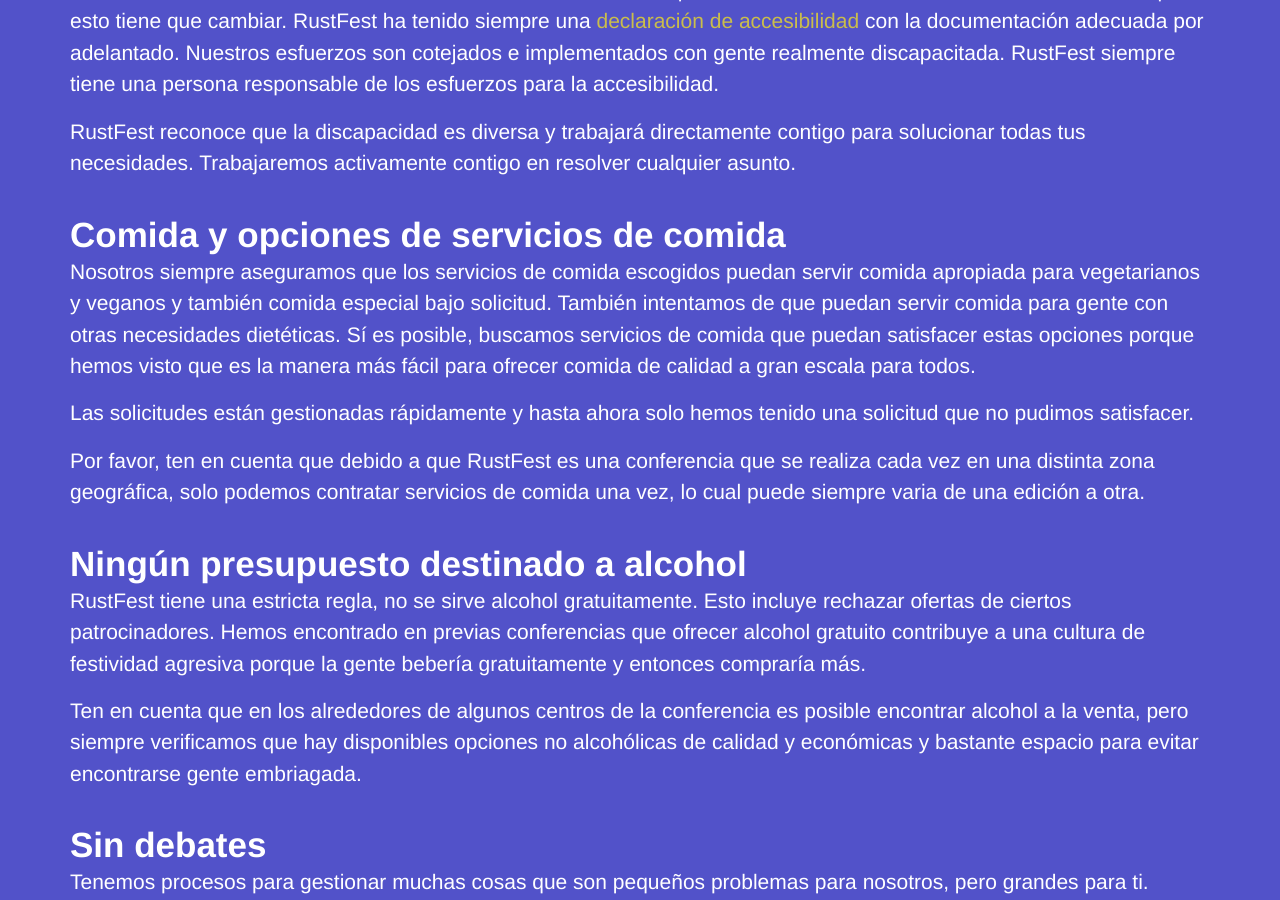
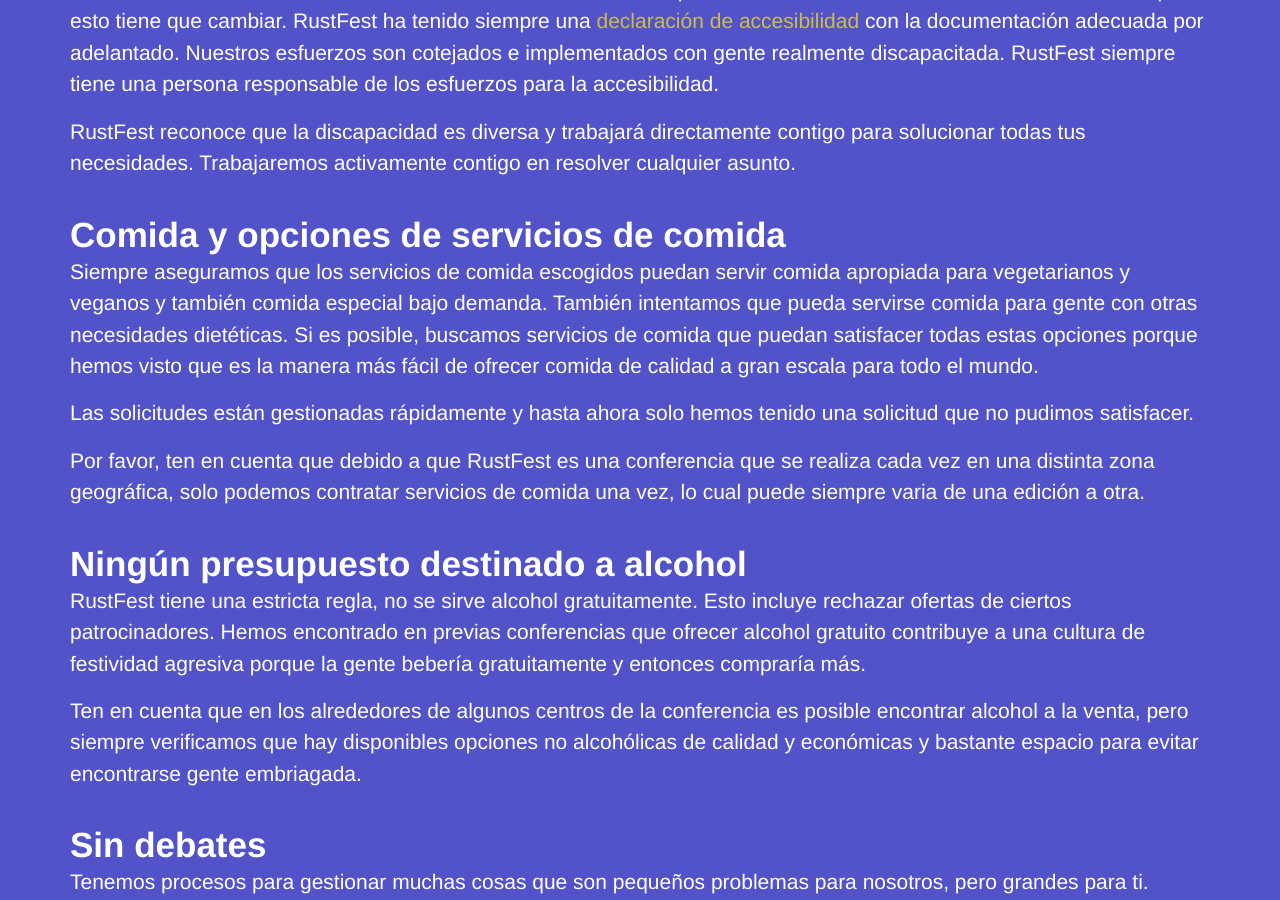
Before and after one commit to RustFestEU/barcelona.rustfest.eu, a Jekyll site: the page built from diversity.es.md, in a window 1280 px wide and 900 px high, scrolled down 1065 px. Built offline with Jekyll 4.4.1, drawn with Linux system fonts in a browser that asks for light colours; nearby versions of some CDN libraries.

Commit message:
Update diversity.es.md
Co-Authored-By: Roberto Huertas <roberto.huertas@outlook.com>

```diff
--- a/diversity.es.md
+++ b/diversity.es.md
@@ -29,7 +29,7 @@
 
 ## Comida y opciones de servicios de comida
 
-Nosotros siempre aseguramos que los servicios de comida escogidos puedan servir comida apropiada para vegetarianos y veganos y también comida especial bajo solicitud. También intentamos de que puedan servir comida para gente con otras necesidades dietéticas. Sí es posible, buscamos servicios de comida que puedan satisfacer estas opciones porque hemos visto que es la manera más fácil para ofrecer comida de calidad a gran escala para todos.
+Siempre aseguramos que los servicios de comida escogidos puedan servir comida apropiada para vegetarianos y veganos y también comida especial bajo demanda. También intentamos que pueda servirse comida para gente con otras necesidades dietéticas. Si es posible, buscamos servicios de comida que puedan satisfacer todas estas opciones porque hemos visto que es la manera más fácil de ofrecer comida de calidad a gran escala para todo el mundo.
 
 Las solicitudes están gestionadas rápidamente y hasta ahora solo hemos tenido una solicitud que no pudimos satisfacer.
 
```
